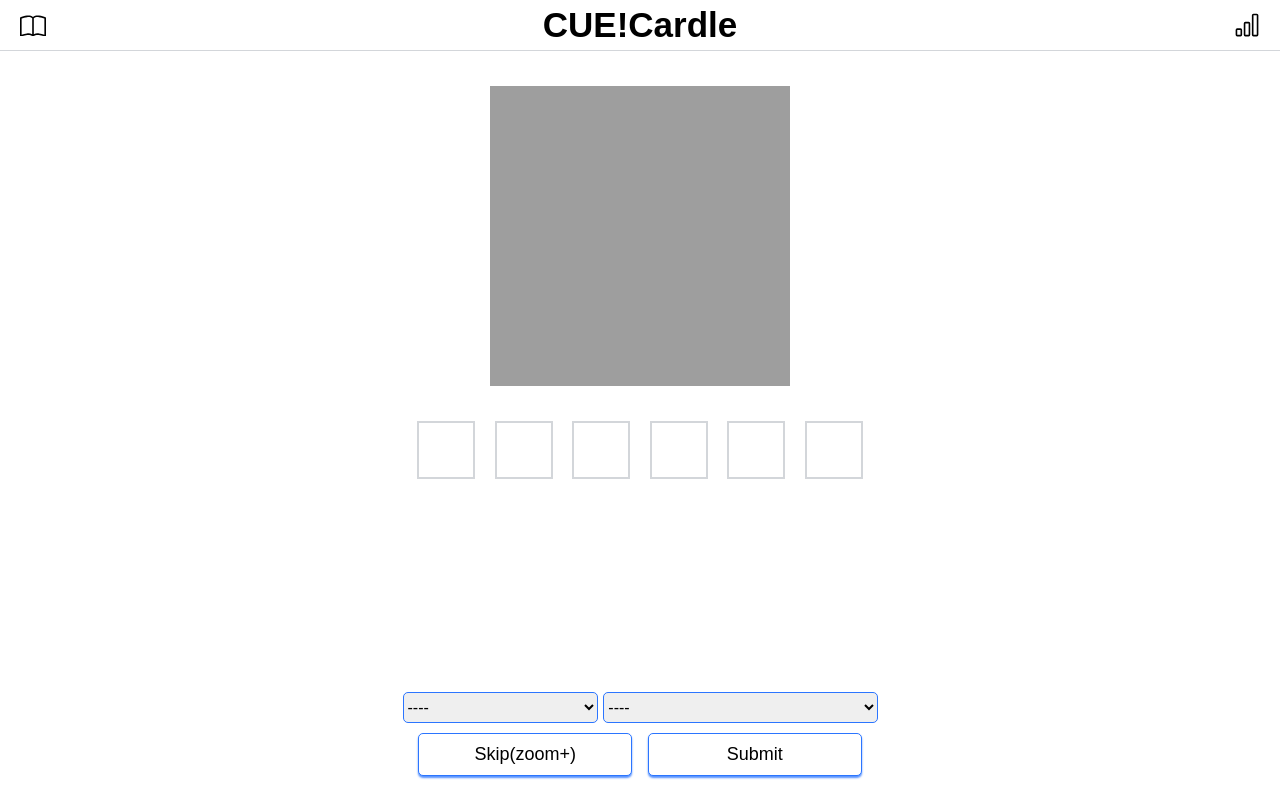
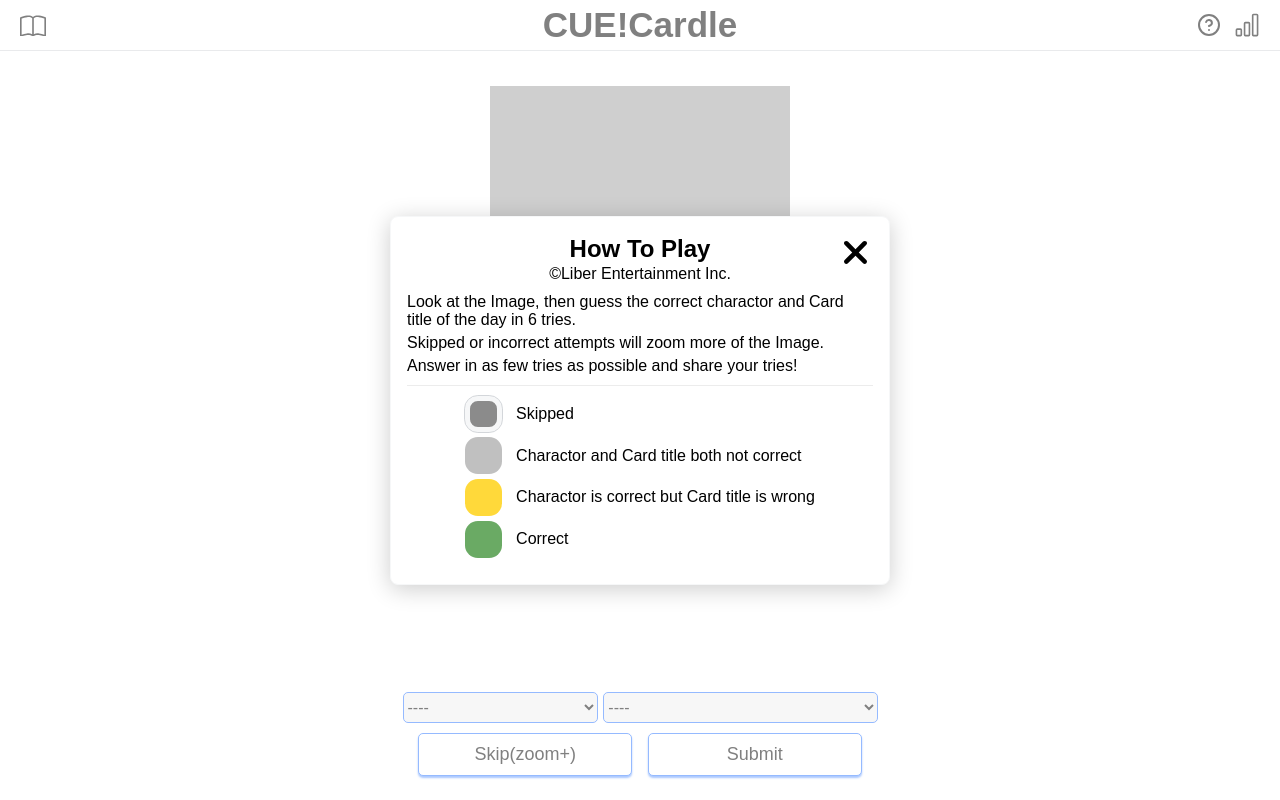
Before and after one commit to Cpk0521/CueCardle, a React (Create React App) app: page / in a window 1280 px wide. Built offline with nearby package versions, Linux system fonts and the light colour scheme; a web font is replaced by a local one.

Commit message:
First Time Modal

```diff
--- a/src/App.css
+++ b/src/App.css
@@ -45,6 +45,7 @@
     align-items: center;
     justify-content: flex-start;
     width: 50px;
+    gap: 1vw;
 }
 
 .nav-right {
@@ -62,6 +63,7 @@
     display: flex;
     border: 0;
     background: transparent;
+    cursor: pointer;
 }
 
 .game {
@@ -110,6 +112,7 @@
 }
 
 .square {
+    border-radius: 35%;
     border: 2px solid #d3d6da;
     width: 80%;
     /* height: 30px; */
@@ -253,6 +256,7 @@
     margin-right: 5px;
 }
 
+
 @keyframes SlideIn {
     0% {
         transform: translateY(30px);
@@ -392,6 +396,40 @@
     grid-template-columns: repeat(4, 1fr);
 }
 
+
+.Tech-container{
+    width: 100%;
+    display: flex;
+    flex-direction: column;
+    gap: 5px;
+    padding: 10px 0;
+    border-bottom: 1px solid #ececec;
+    text-align: start;
+}
+
+.Tech-container > p {
+    margin: 0;
+}
+
+.square-container{
+    display: grid;
+    grid-template-rows: 1fr 1fr 1fr 1fr;
+    gap: 5px;
+    padding: 10px 0;
+    text-align: start;
+}
+
+.square-Tech-container{
+    display: grid;
+    grid-template-columns: 1fr 6.5fr;
+    align-items: center;
+    gap: 5px;
+}
+
+.square-Tech-container > p {
+    margin: 0;
+}
+
 .stat {
     /* flex: 1; */
     text-align: center;
--- a/src/App.js
+++ b/src/App.js
@@ -5,11 +5,12 @@
 import Guess from "./components/Guess";
 import Modal from './components/Modal'
 import StatsModal from './components/StatsModal'
+import TechModal from "./components/TechModal";
 
 import {clipImage, isCorrect, isToday, Today} from './util/dailyImage'
 import Hello from './util/Hello'
 import {CopyToClipBoard, TweetShare} from './util/Share'
-import {setStatusToLocal, getStatusFromLocal, setTodayToLocal} from './util/Storage'
+import {setStatusToLocal, getStatusFromLocal, setTodayToLocal, setFirst, getFirst} from './util/Storage'
 import {addStatistics, loadStatistics} from './util/Statistics'
 
 import './App.css'
@@ -21,6 +22,7 @@
   const [isLost, setLost] = useState(false);
   const [isModalOpen, SetModalOpen] = useState(false);
   const [isStatsModalOpen, setStatsModalOpen] = useState(false);
+  const [isTechModalOpen, setTechModalOpen] = useState(false);
 
   const [guesses, setGuesses] = useState(()=>{
 
@@ -40,6 +42,16 @@
   });
 
   const [stats, setStats] = useState(loadStatistics());
+  const [isFirst, setIsFirst] = useState(()=>{
+
+    let bool = getFirst()
+
+    if(bool){
+      setTechModalOpen(true)
+    }
+
+    return bool
+  });
 
   useEffect(()=>{
     Hello();
@@ -89,6 +101,14 @@
     setStatsModalOpen(!isStatsModalOpen);
   }
 
+  const switchTechModal = () => {
+    setTechModalOpen(!isTechModalOpen)
+
+    if(isFirst){
+      setFirst(false)
+    }
+  }
+
   const OnTextShare = () => {
     CopyToClipBoard(guesses, isWon, isLost);
   }
@@ -99,6 +119,7 @@
 
   return (
     <>
+      {isTechModalOpen?<TechModal switchTechModal={switchTechModal}/>:<></>}
       {isModalOpen?<Modal closeModal={closeModal} OnTextShare={OnTextShare} OnTweetShare={OnTweetShare}/>:<></>}
       {isStatsModalOpen?<StatsModal switchStatsModal={switchStatsModal} stats={stats} />:<></>}
       <div className="App">
@@ -112,6 +133,11 @@
           </div>
           <h1>CUE!Cardle</h1>
           <div className="nav-right">
+          <button onClick={switchTechModal}>
+            <svg aria-hidden="true" xmlns="http://www.w3.org/2000/svg" width="24" height="24" viewBox="0 0 24 24" fill="none" stroke="currentColor" strokeWidth="2" strokeLinecap="round" strokeLinejoin="round"><circle cx="12" cy="12" r="10"></circle><path d="M9.09 9a3 3 0 0 1 5.83 1c0 2-3 3-3 3"></path>
+              <line x1="12" y1="17" x2="12.01" y2="17"></line>
+            </svg>
+            </button>
             <button onClick={switchStatsModal}>
               <svg xmlns="http://www.w3.org/2000/svg" width="26" viewBox="0 0 16 16">
                 <path fill="var(#000)" d="M4 11H2v3h2v-3zm5-4H7v7h2V7zm5-5v12h-2V2h2zm-2-1a1 1 0 0 0-1 1v12a1 1 0 0 0 1 1h2a1 1 0 0 0 1-1V2a1 1 0 0 0-1-1h-2zM6 7a1 1 0 0 1 1-1h2a1 1 0 0 1 1 1v7a1 1 0 0 1-1 1H7a1 1 0 0 1-1-1V7zm-5 4a1 1 0 0 1 1-1h2a1 1 0 0 1 1 1v3a1 1 0 0 1-1 1H2a1 1 0 0 1-1-1v-3z"/>
--- a/src/components/Modal.js
+++ b/src/components/Modal.js
@@ -31,7 +31,7 @@
               <span>The Next in </span>
               <Countdown date={nextday} daysInHours={true}/>
             </div>
-            <img src={`https://cpk0521.github.io/CUE-Cards-Viewer/Cards/${CardData.cardId}/Card_${CardData.cardId}_${CardData.Blooming?'2':'1'}_b.png`}></img>
+            <img src={`https://cpk0521.github.io/CUECardsViewer/Cards/${CardData.cardId}/Card_${CardData.cardId}_${CardData.Blooming?'2':'1'}_b.png`}></img>
             <div className='cardname'>
               <span>{CardData.heroine}</span>
               <span>{CardData.alias}</span>
--- /dev/null
+++ b/src/components/TechModal.js
@@ -0,0 +1,43 @@
+
+
+export default function TechModal({switchTechModal}) {
+  return (
+    <>
+        <div className={`overlay show`}>
+                <div className="content">
+                    <h2>How To Play</h2>
+                    <span>©Liber Entertainment Inc.</span>
+                    <div className="Tech-container">
+                        <p>Look at the Image, then guess the correct charactor and Card title of the day in 6 tries.</p>
+                        <p>Skipped or incorrect attempts will zoom more of the Image.</p>
+                        <p>Answer in as few tries as possible and share your tries!</p>
+                    </div>
+                    <div className="square-container">
+                        <div className="square-Tech-container">
+                            <div className="square" id="skip"></div>
+                            <p>Skipped</p>
+                        </div>
+                        <div className="square-Tech-container">
+                            <div className="square" id="error"></div>
+                            <p>Charactor and Card title both not correct</p>
+                        </div>
+                        <div className="square-Tech-container">
+                            <div className="square" id="almost"></div>
+                            <p>Charactor is correct but Card title is wrong </p>
+                        </div>
+                        <div className="square-Tech-container">
+                            <div className="square" id="correct"></div>
+                            <p>Correct</p>
+                        </div>
+                    </div>
+                    <button className="closebtn" onClick={switchTechModal}>
+                        <svg xmlns="http://www.w3.org/2000/svg" viewBox="0 0 320 512">
+                            <path d="M310.6 361.4c12.5 12.5 12.5 32.75 0 45.25C304.4 412.9 296.2 416 288 416s-16.38-3.125-22.62-9.375L160 301.3L54.63 406.6C48.38 412.9 40.19 416 32 416S15.63 412.9 9.375 406.6c-12.5-12.5-12.5-32.75 0-45.25l105.4-105.4L9.375 150.6c-12.5-12.5-12.5-32.75 0-45.25s32.75-12.5 45.25 0L160 210.8l105.4-105.4c12.5-12.5 32.75-12.5 45.25 0s12.5 32.75 0 45.25l-105.4 105.4L310.6 361.4z"/>
+                        </svg>
+                    </button>
+                </div>
+            </div>
+
+    </>
+  )
+}
--- a/src/util/Storage.js
+++ b/src/util/Storage.js
@@ -1,6 +1,7 @@
 const statusKey = 'gameStatus';
 const inheritedGameStatKey = 'statistics';
 const DateKey = 'Date';
+const FirstTimeKey = 'FirstTime';
 
 export const setStatusToLocal = (guesses, isGameover) => {
     localStorage.setItem(statusKey, JSON.stringify({guesses:guesses, isGameover:isGameover}));
@@ -33,6 +34,16 @@
     return date?JSON.parse(date):null;
 }
 
+export const setFirst = (bool) => {
+    localStorage.setItem(FirstTimeKey, JSON.stringify(bool));
+}
+
+export const getFirst = ()=>{
+    let isFirst = localStorage.getItem(FirstTimeKey)
+    return JSON.parse(isFirst)??true
+}
+
+
 export const ClearAllLocal = () => {
     localStorage.clear();
 }
```
